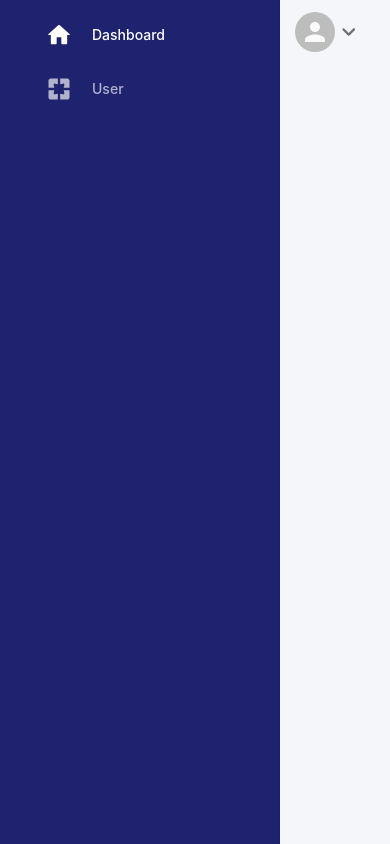
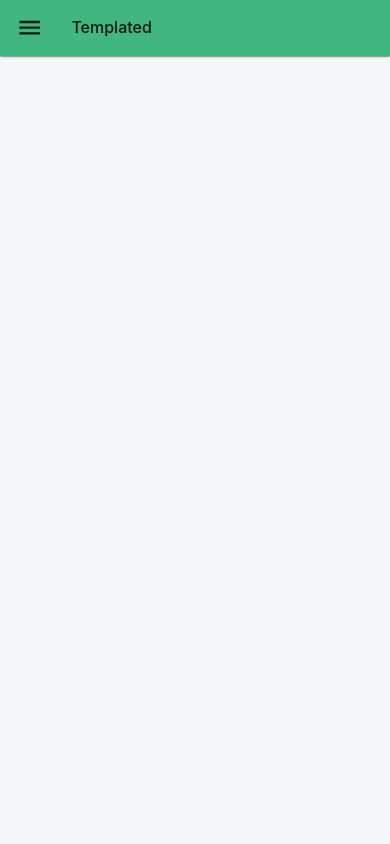
Before and after one commit to baeyacorpuz/react-templates, a React (Create React App) app: page /dashboard-2 in a window 390 px wide. Built offline with nearby package versions, Linux system fonts and the light colour scheme.

Commit message:
[ ui ] dashboard two responsive appbar and sidebar

```diff
--- a/package.json
+++ b/package.json
@@ -9,6 +9,7 @@
     "@testing-library/jest-dom": "^5.11.4",
     "@testing-library/react": "^11.1.0",
     "@testing-library/user-event": "^12.1.10",
+    "clsx": "^1.1.1",
     "react": "^17.0.2",
     "react-dom": "^17.0.2",
     "react-helmet": "^6.1.0",
--- a/src/components/dashboard/DashboardTwo.js
+++ b/src/components/dashboard/DashboardTwo.js
@@ -1,31 +1,47 @@
-import { makeStyles } from "@material-ui/core";
+import { useState } from "react";
+import { CssBaseline, makeStyles } from "@material-ui/core";
 import { Route, Switch } from "react-router-dom";
 
-import Navbar from "./Layout/Navbar";
+import NavbarTwo from "./Layout/NavbarTwo";
 import SidebarTwo from "./Layout/SidebarTwo";
 import User from "./User/User";
 
-const useStyles = makeStyles({
-  appBarWrapper: {
-    marginLeft: 280,
+const drawerWidth = 280;
+
+const useStyles = makeStyles((theme) => ({
+  toolbar: theme.mixins.toolbar,
+  content: {
+    flexGrow: 1,
+    padding: theme.spacing(3),
+    [theme.breakpoints.up("sm")]: {
+      width: `calc(100% - ${drawerWidth}px)`,
+      marginLeft: drawerWidth,
+    },
   },
-  contentWrapper: {
-    marginTop: 75,
-    marginLeft: 280,
-  },
-});
+}));
 
 const DashboardTwo = () => {
+  const [mobileOpen, setMobileOpen] = useState(false);
+
   const classes = useStyles();
+
+  const handleDrawerToggle = () => {
+    setMobileOpen(!mobileOpen);
+  };
+
   return (
     <>
-      <SidebarTwo />
-
-      <div className={classes.appBarWrapper}>
-        <Navbar />
+      <div>
+        <CssBaseline />
+        <NavbarTwo handleDrawerToggle={handleDrawerToggle} />
+        <SidebarTwo
+          handleDrawerToggle={handleDrawerToggle}
+          mobileOpen={mobileOpen}
+        />
       </div>
 
-      <div className={classes.contentWrapper}>
+      <div className={classes.content}>
+        <div className={classes.toolbar} />
         <Switch>
           <Route path="/dashboard-2/user" component={User} />
         </Switch>
--- /dev/null
+++ b/src/components/dashboard/Layout/NavbarTwo.js
@@ -0,0 +1,51 @@
+import {
+  AppBar,
+  IconButton,
+  Toolbar,
+  Typography,
+  makeStyles,
+} from "@material-ui/core";
+import { Menu } from "@material-ui/icons";
+
+const drawerWidth = 280;
+
+const useStyles = makeStyles((theme) => ({
+  appBar: {
+    [theme.breakpoints.up("sm")]: {
+      width: `calc(100% - ${drawerWidth}px)`,
+      marginLeft: drawerWidth,
+    },
+  },
+  menuButton: {
+    marginRight: theme.spacing(2),
+    [theme.breakpoints.up("sm")]: {
+      display: "none",
+    },
+  },
+}));
+
+const NavbarTwo = ({ handleDrawerToggle }) => {
+  const classes = useStyles();
+
+  return (
+    <>
+      <AppBar position="fixed" elevation={1} className={classes.appBar}>
+        <Toolbar>
+          <IconButton
+            color="inherit"
+            edge="start"
+            onClick={handleDrawerToggle}
+            className={classes.menuButton}
+          >
+            <Menu />
+          </IconButton>
+          <Typography variant="h6" noWrap>
+            Templated
+          </Typography>
+        </Toolbar>
+      </AppBar>
+    </>
+  );
+};
+
+export default NavbarTwo;
--- a/src/components/dashboard/Layout/SidebarTwo.js
+++ b/src/components/dashboard/Layout/SidebarTwo.js
@@ -1,25 +1,21 @@
-import { Drawer, List, makeStyles } from "@material-ui/core";
-import {
-  HomeRounded,
-  PagesRounded,
-} from "@material-ui/icons";
+import { Drawer, Hidden, List, makeStyles } from "@material-ui/core";
+import { HomeRounded, PagesRounded } from "@material-ui/icons";
 import { NavLink } from "react-router-dom";
 
 const drawerWidth = 280;
 const useStyles = makeStyles((theme) => ({
   drawer: {
+    [theme.breakpoints.up("sm")]: {
       width: drawerWidth,
       flexShrink: 0,
     },
+  },
   drawerPaper: {
     width: drawerWidth,
-    backgroundColor: "#1F236F",
-    borderRight: "1px solid rgba(0, 0, 0, 0.07)",
   },
   IconWrapper: {
     height: 22,
     width: 22,
-    // backgroundColor: "#555892",
     borderRadius: "50%",
     display: "flex",
     alignItems: "center",
@@ -28,7 +24,7 @@ const useStyles = makeStyles((theme) => ({
     margin: "0 25px 0 5px",
     "& svg": {
       fontSize: 28,
-      fill: "#fff",
+      fill: "#41B67F",
     },
   },
   sideBarListItem: {
@@ -38,8 +34,8 @@ const useStyles = makeStyles((theme) => ({
     alignItems: "center",
     justifyContent: "flex-start",
     padding: "16px",
-    marginRight: "24px",
-    marginLeft: "24px",
+    marginRight: 32,
+    marginLeft: 32,
     fontWeight: 500,
     opacity: 0.65,
     border: 0,
@@ -58,7 +54,7 @@ const useStyles = makeStyles((theme) => ({
     "& span": {
       fontSize: 14,
       lineHeight: 1,
-      color: "#fff",
+      color: "#41B67F",
     },
   },
 }));
@@ -99,18 +95,10 @@ const SidebarMenuItem = (props) => {
   );
 };
 
-const SidebarTwo = () => {
+const SidebarTwo = ({ mobileOpen, handleDrawerToggle }) => {
   const classes = useStyles();
-  return (
-    <Drawer
-      className={classes.drawer}
-      variant="permanent"
-      anchor="left"
-      classes={{
-        paper: classes.drawerPaper,
-      }}
-    >
-      <div className={classes.toolbar} />
+
+  const drawer = (
     <List>
       {navMenu.map((navItem) => (
         <SidebarMenuItem
@@ -122,7 +110,35 @@ const SidebarTwo = () => {
         />
       ))}
     </List>
+  );
+
+  return (
+    <nav className={classes.drawer}>
+      <Hidden smUp implementation="css">
+        <Drawer
+          variant="temporary"
+          anchor="left"
+          open={mobileOpen}
+          onClose={handleDrawerToggle}
+          classes={{
+            paper: classes.drawerPaper,
+          }}
+        >
+          {drawer}
         </Drawer>
+      </Hidden>
+      <Hidden xsDown implementation="css">
+        <Drawer
+          classes={{
+            paper: classes.drawerPaper,
+          }}
+          variant="permanent"
+          open
+        >
+          {drawer}
+        </Drawer>
+      </Hidden>
+    </nav>
   );
 };
 
```
Also changed, not shown: 2 other files (tests, documents, lock files or other folders). Lines whose indentation alone changed are shown as unchanged.
